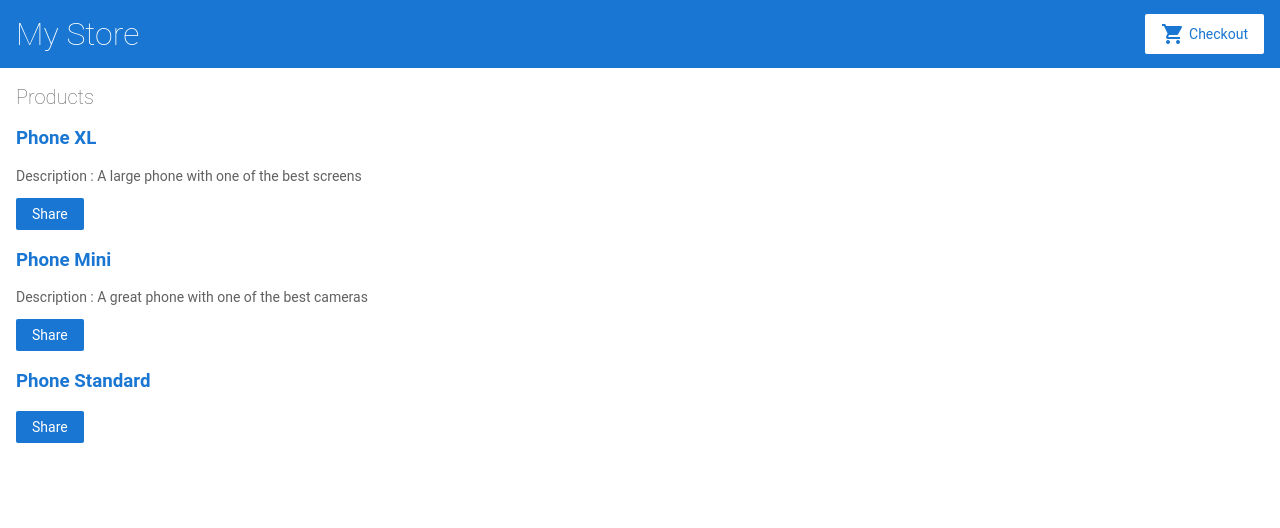
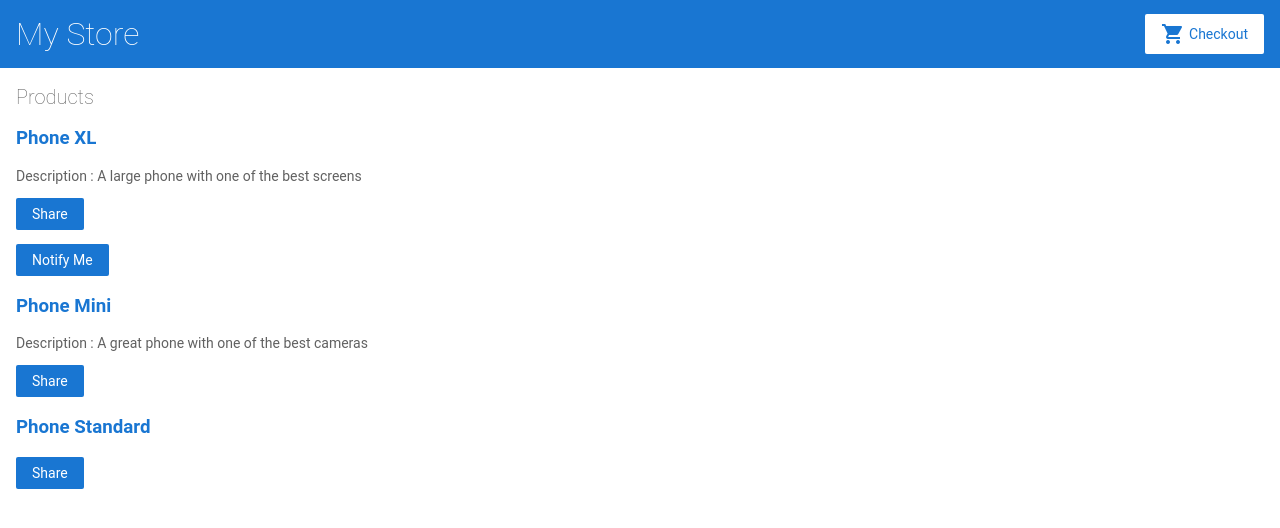
Before and after one commit to kasin-ua/angular-psuexs, an Angular app: page / in a window 1280 px wide. Shown: the top 528 px of the page. Built offline with nearby package versions, Linux system fonts and the light colour scheme.

Commit message:
4 files modified

```diff
--- a/src/app/product-alerts/product-alerts.component.html
+++ b/src/app/product-alerts/product-alerts.component.html
@@ -1,3 +1,3 @@
 <p *ngIf="product && product.price > 700">
-  ><button type="button">Notify Me</button>
+<button type="button">Notify Me</button>
 </p>
--- a/src/app/product-alerts/product-alerts.component.ts
+++ b/src/app/product-alerts/product-alerts.component.ts
@@ -6,8 +6,11 @@ import { Product } from '../products';
   styleUrls: ['./product-alerts.component.css'],
 })
 export class ProductAlertsComponent implements OnInit {
+
   @Input() product!: Product;
-  constructor() {}
+  constructor() { }
 
-  ngOnInit(): void {}
+  ngOnInit() {
+  }
+
 }
--- a/src/app/product-list/product-list.component.html
+++ b/src/app/product-list/product-list.component.html
@@ -7,6 +7,8 @@
   <p *ngIf="product.description">Description : {{ product.description }}</p>
 
   <button type="button" (click)="share()">Share</button>
+
+  <app-product-alerts [product]="product"> </app-product-alerts>
 </div>
 
 <!--
```
Also changed, not shown: src/app/app.module.ts (line endings or trailing spaces).
